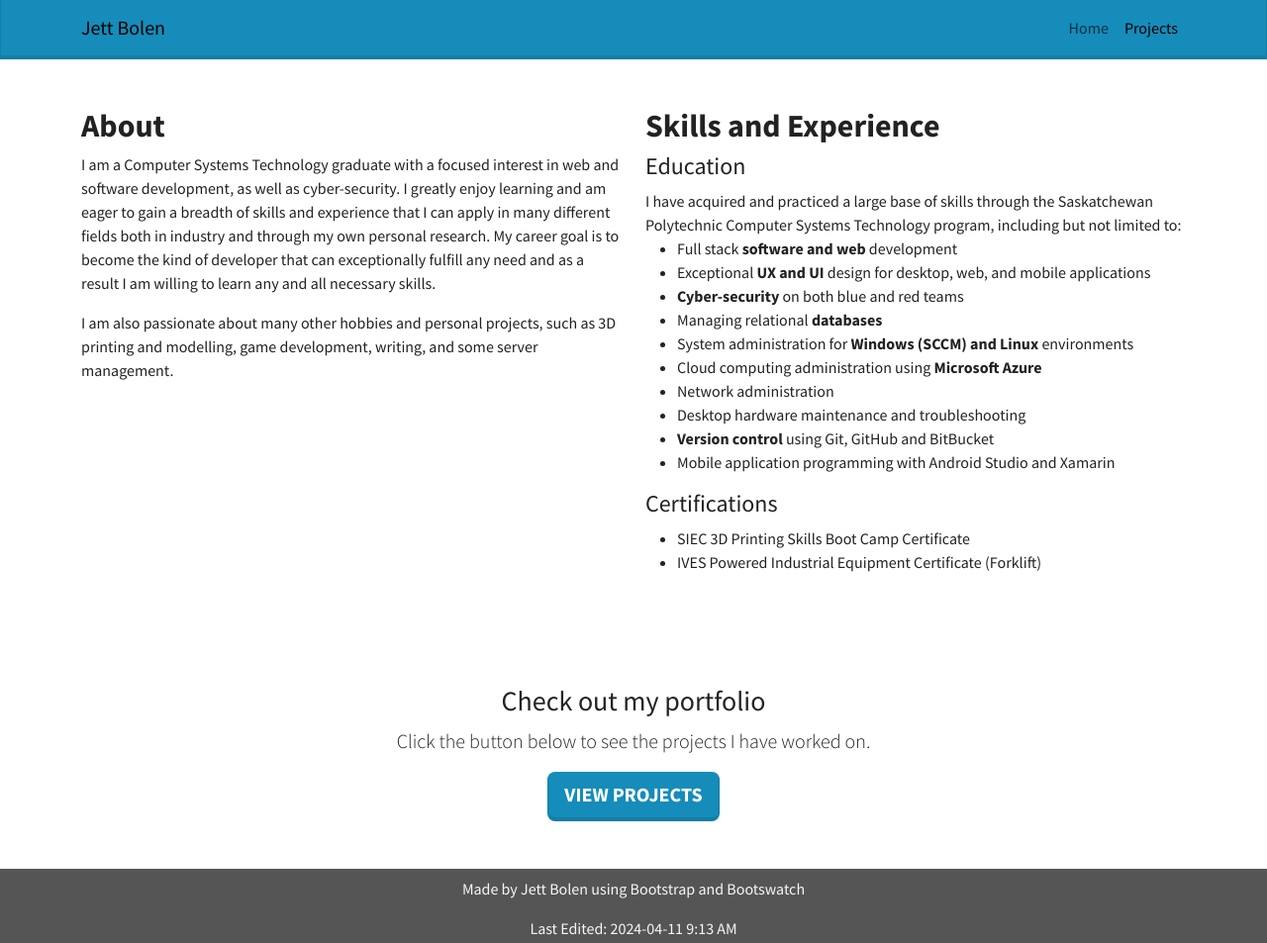
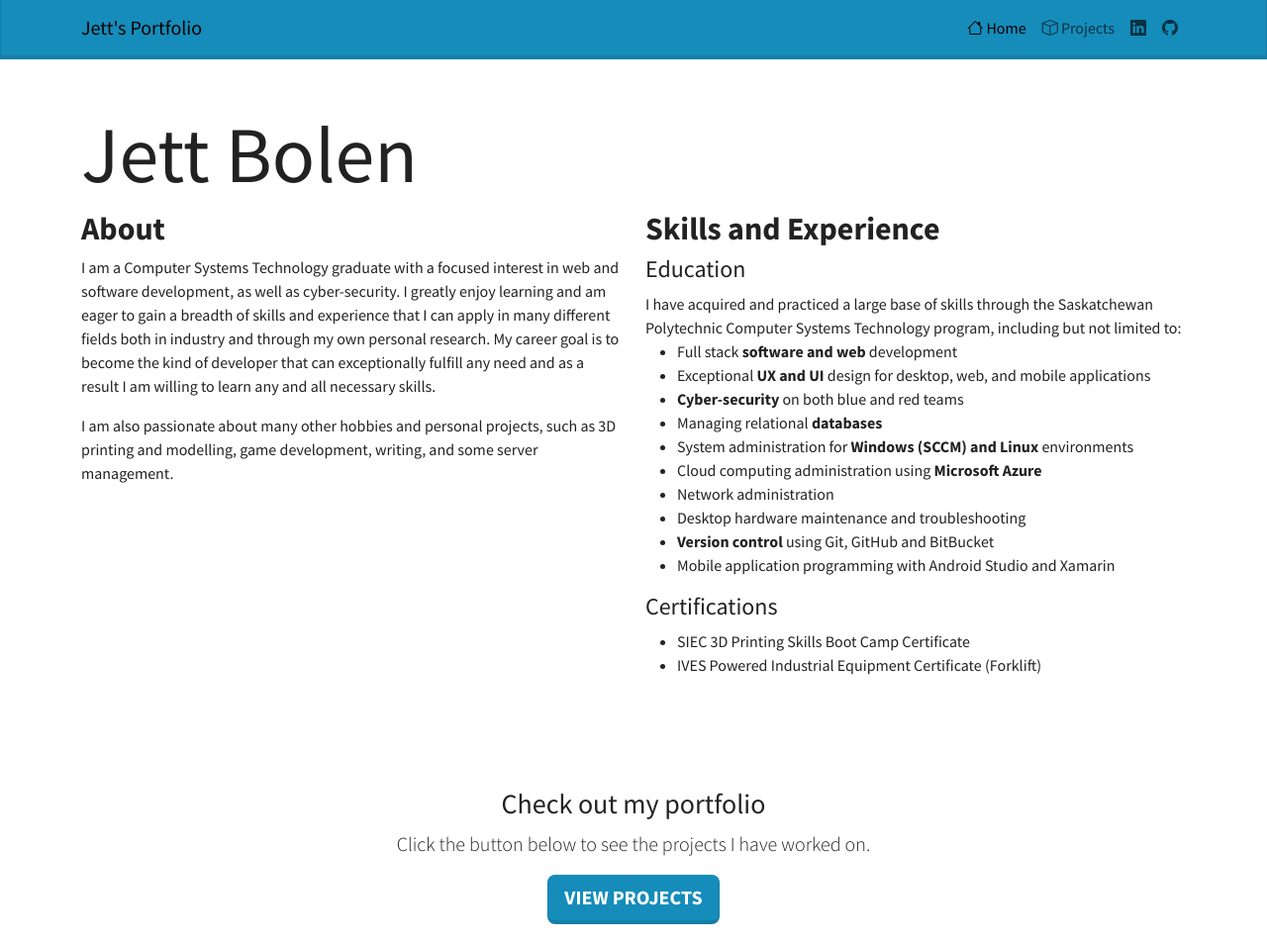
Before and after one commit to Moleman114/Moleman114.github.io, a plain HTML site: page index.html in a window 1280 px wide. Shown: the top 953 px of the page at 99% size. Drawn offline with nearby package versions, Linux system fonts and the light colour scheme.

Commit message:
Added bootstrap icons to navbar

```diff
--- a/index.html
+++ b/index.html
@@ -3,10 +3,14 @@
 <head>
     <meta charset="UTF-8">
     <meta name="viewport" content="width=device-width, initial-scale=1.0">
-    <title>Home - Jett Bolen</title>
+    <title>Home - Jett's Portfolio</title>
     <link href="/css/bootstrap.css" rel="stylesheet"/>
+    <link rel="stylesheet" href="https://cdn.jsdelivr.net/npm/bootstrap-icons@1.11.3/font/bootstrap-icons.min.css">
     <script src="js/bootstrap.js"></script>
     <style>
+        h1 {
+            font-size: 500%;
+        }
     </style>
 </head>
 <body>
@@ -14,24 +18,33 @@
 <!-- Navbar -->
 <nav class="navbar navbar-expand-lg bg-primary">
     <div class="container">
-        <a class="navbar-brand" href="index.html">Jett Bolen</a>
+        <a class="navbar-brand" href="index.html">Jett's Portfolio</a>
         <button class="navbar-toggler" type="button" data-bs-toggle="collapse" data-bs-target="#navbarNav" aria-controls="navbarNav" aria-expanded="false" aria-label="Toggle navigation">
             <span class="navbar-toggler-icon"></span>
         </button>
         <div class="collapse navbar-collapse justify-content-end" id="navbarNav">
             <ul class="navbar-nav">
                 <li class="nav-item">
-                    <a class="nav-link" aria-current="page" href="index.html">Home</a>
+                    <a class="nav-link active" aria-current="page" href="index.html"> <i class="bi bi-house"></i> Home</a>
                 </li>
                 <li class="nav-item">
-                    <a class="nav-link active" href="projects.html">Projects</a>
+                    <a class="nav-link" href="projects.html"> <i class="bi bi-box"></i> Projects</a>
+                </li>
+                <li class="nav-item">
+                    <a class="nav-link" href="https://www.linkedin.com/in/jett-bolen/"> <i class="bi bi-linkedin"></i></a>
+                </li>
+                <li class="nav-item">
+                    <a class="nav-link" href="https://github.com/Moleman114"> <i class="bi bi-github"></i></a>
                 </li>
             </ul>
         </div>
     </div>
 </nav>
 
+
+
 <div class="container py-5">
+    <h1>Jett Bolen</h1>
     <div class="row">
         <div class="col-lg-6">
             <h2 class="fw-bold">About</h2>
```
Also changed, not shown: projects.html (+12 -6 lines).
